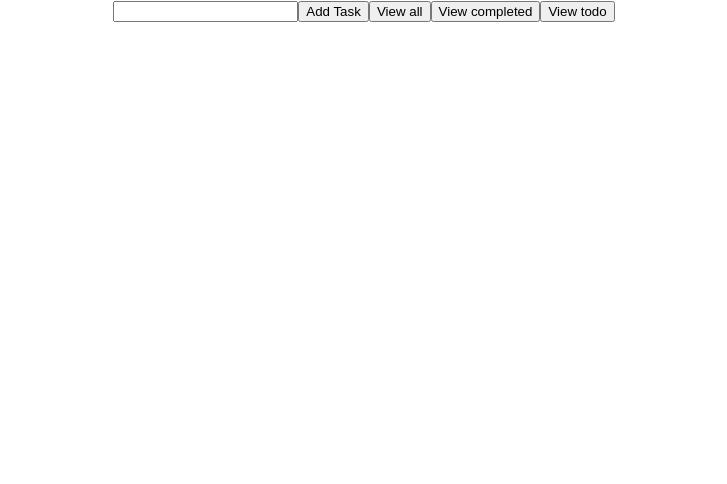
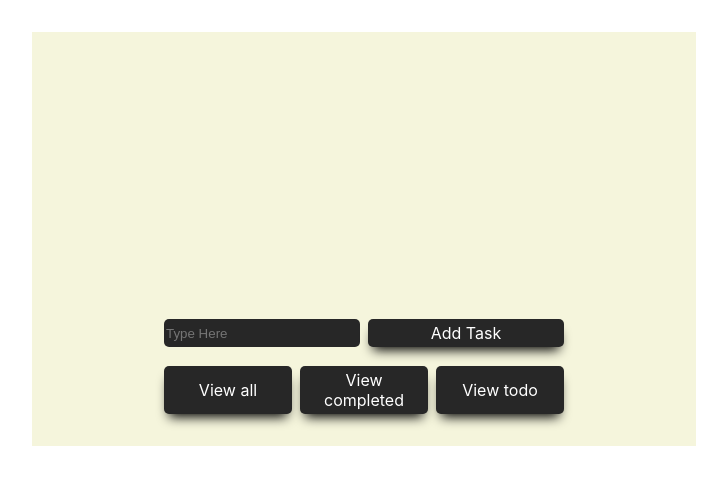
Before and after one commit to gustavofmota/to-do-list, a React (Create React App) app: page / in a window 1280 px wide. Shown: the top 484 px of the page, without its empty margins (276-1003 px from the left). Built offline with nearby package versions, Linux system fonts and the light colour scheme.

Commit message:
Added style to the to the form, making a PopUp

```diff
--- a/src/App.css
+++ b/src/App.css
@@ -1,38 +1,82 @@
 .App {
   text-align: center;
+  display:flex;
+  flex-direction: column;
+  align-items: center;
+  justify-content: end;
+  background-color: RGB(245, 245, 220);
+  height: 350px;
+  width: 600px;
+  padding:32px;
+  margin:32px;
 }
 
-.App-logo {
-  height: 40vmin;
-  pointer-events: none;
+button {
+    border: none;
+    margin: 0;
+    padding: 0;
+    width: auto;
+    overflow: visible;
+
+    background: transparent;
+
+    /* inherit font & color from ancestor */
+    color: inherit;
+    font: inherit;
+
+    /* Normalize `line-height`. Cannot be changed from `normal` in Firefox 4+. */
+    line-height: normal;
+
+    /* Corrects font smoothing for webkit */
+    -webkit-font-smoothing: inherit;
+    -moz-osx-font-smoothing: inherit;
+
+    /* Corrects inability to style clickable `input` types in iOS */
+    -webkit-appearance: none;
 }
 
-@media (prefers-reduced-motion: no-preference) {
-  .App-logo {
-    animation: App-logo-spin infinite 20s linear;
-  }
+/* Remove excess padding and border in Firefox 4+ */
+&::-moz-focus-inner {
+    border: 0;
+    padding: 0;
 }
 
-.App-header {
-  background-color: #282c34;
-  min-height: 100vh;
+button{
+  padding: 4px;
+  border-radius: 5px;
+  color: white;
+  background-color: rgb(39, 39, 39);
+  box-shadow: 0px 8px 12px -5px black;
+  width: 100%;
+}
+
+#form{
+  width: 100%;
   display: flex;
   flex-direction: column;
   align-items: center;
-  justify-content: center;
-  font-size: calc(10px + 2vmin);
-  color: white;
+  gap: 16px;
 }
 
-.App-link {
-  color: #61dafb;
+.form-input{
+  display: flex;
+  flex-direction: row;
+  gap: 8px;
+  width: 400px;
+  padding: 3px;
 }
 
-@keyframes App-logo-spin {
-  from {
-    transform: rotate(0deg);
-  }
-  to {
-    transform: rotate(360deg);
-  }
+#form .form-input input{
+  border-radius: 5px;
+  border:transparent;
+  color:white;
+  background-color: rgb(39, 39, 39);
+  width: 100%;
 }
+
+.view-types{
+  width: 400px;
+  display: flex;
+  flex-direction: row;
+  gap: 8px;
+}
--- a/src/App.js
+++ b/src/App.js
@@ -1,13 +1,28 @@
 import './App.css'
-import './components/table-list.js'
-import TodoListTable from './components/table-list.js'
-import Form from './components/form.js'
-import React, { useState } from 'react'
+import TodoListTable from './components/Table-list.js'
+import Form from './components/Form.js'
+import WarningPopUp from './components/WarningPopUp.js'
+import React, { useCallback, useEffect, useState } from 'react'
 
 function App() {
 	const [viewState, setViewState] = useState(0) //this will alternate the view 0=all, 1=completed, 2=todo
 	const [values, setValues] = useState([]) //this will save the values and update the state of each task
 	const [idCounter, setIdCounter] = useState(0) //this will always generate a unique id for each task
+
+	console.log(values)
+
+	const [popupMessage, setPopupMessage] = useState(null)
+
+	const showPopup = useCallback(
+		(newMessage) => {
+			setPopupMessage(newMessage)
+		},
+		[setPopupMessage]
+	)
+
+	const resetPopup = useCallback(() => {
+		setPopupMessage(null)
+	}, [setPopupMessage])
 
 	/**
 	 * This function will add a task to the list
@@ -17,13 +32,17 @@ function App() {
 	 * Target will be the name of the task to be added to the list
 	 */
 	function handleAddTask(target) {
+		try {
+			if (target.trim() === '') throw 'Cannot add empty task'
 			setValues([
 				...values,
 				{ id: idCounter, name: target, isCompleted: false },
 			])
 			setIdCounter(idCounter + 1)
+		} catch (err) {
+			// WarningPopUp('Error:' + err + '.')
 		}
-	console.log(values)
+	}
 
 	function handleSetViewState(e) {
 		setViewState(e.target.dataset.view)
@@ -47,10 +66,15 @@ function App() {
 				viewState={viewState}
 				handleCheckBoxChange={handleCheckBoxChange}
 			/>
+			{popupMessage ? (
+				<WarningPopUp value={popupMessage} onClose={resetPopup} />
+			) : (
 				<Form
 					handleSetViewState={handleSetViewState}
 					handleAddTask={handleAddTask}
+					showPopup={showPopup}
 				/>
+			)}
 		</div>
 	)
 }
--- /dev/null
+++ b/src/components/Form.js
@@ -0,0 +1,57 @@
+import React from 'react'
+
+const Form = ({ handleSetViewState, handleAddTask, showPopup }) => {
+	const onKeyDown = (e) => {
+		if (e.keyCode === 13) {
+			if (document.getElementById('newTask').value)
+				handleAddTask(document.getElementById('newTask').value)
+			else showPopup('Invalid input. Please enter a task name')
+		}
+	}
+	return (
+		<div id='form'>
+			<div className='form-input'>
+				<input
+					type='text'
+					name='newTask'
+					id='newTask'
+					placeholder='Type Here'
+					onKeyDown={(e) => onKeyDown(e)}
+				/>
+				<button
+					type='button'
+					onClick={() =>
+						handleAddTask(document.getElementById('newTask').value)
+					}
+				>
+					Add Task
+				</button>
+			</div>
+			<div className='view-types'>
+				<button
+					type='button'
+					data-view='0'
+					onClick={(e) => handleSetViewState(e)}
+				>
+					View all
+				</button>
+				<button
+					type='button'
+					data-view='1'
+					onClick={(e) => handleSetViewState(e)}
+				>
+					View completed
+				</button>
+				<button
+					type='button'
+					data-view='2'
+					onClick={(e) => handleSetViewState(e)}
+				>
+					View todo
+				</button>
+			</div>
+		</div>
+	)
+}
+
+export default Form
--- /dev/null
+++ b/src/components/PopUp.js
@@ -0,0 +1,9 @@
+import React, { Component } from 'react'
+
+class PopUp extends Component {
+	render() {
+		return <div className='PopUp'></div>
+	}
+}
+
+export default PopUp
--- a/src/components/table-list.js
+++ b/src/components/Table-list.js
@@ -1,7 +1,6 @@
 import React from 'react'
 
 const TodoListTable = ({ data, viewState, handleCheckBoxChange }) => {
-	console.log(viewState)
 	function whatViewState() {
 		switch (viewState) {
 			case '0':
@@ -26,9 +25,6 @@ const TodoListTable = ({ data, viewState, handleCheckBoxChange }) => {
 								onChange={() => handleCheckBoxChange(item.id)}
 								checked={item.isCompleted}
 							/>
-						</td>
-						{/*Is completed?*/}
-						<td>
 							<label>{item.name}</label>
 						</td>
 					</tr>
--- /dev/null
+++ b/src/components/WarningPopUp.css
@@ -0,0 +1,6 @@
+.WarningPopUp{
+    position: absolute;
+    height: 100px;
+    width: 200px;
+    right: 50%;
+}
--- /dev/null
+++ b/src/components/WarningPopUp.js
@@ -0,0 +1,26 @@
+import React from 'react'
+import PopUp from './PopUp'
+
+class WarningPopUp extends PopUp {
+	render() {
+		return (
+			<div className='WarningPopUp'>
+				<div className='WarningPopUp-content'>
+					<div className='WarningPopUp-header'>
+						<div
+							className='closing-X'
+							onClick={() =>
+								this.props.onClose && this.props.onClose()
+							}
+						>
+							X
+						</div>
+					</div>
+					<div className='WarningPopUp-body'>{this.props.value}</div>
+				</div>
+			</div>
+		)
+	}
+}
+
+export default WarningPopUp
--- a/src/components/form.js
+++ /dev/null
@@ -1,51 +0,0 @@
-import React from 'react'
-
-const Form = ({ handleSetViewState, handleAddTask }) => {
-
-    const onKeyDown = (e) => {
-		if (e.keyCode === 13) {
-			handleAddTask(document.getElementById('newTask').value)
-		}
-	}
-	return (
-		<div>
-			<input
-				type='text'
-				name='newTask'
-				id='newTask'
-				onKeyDown={(e) => onKeyDown(e)}
-			/>
-			<button
-				type='button'
-				onClick={() =>
-					handleAddTask(document.getElementById('newTask').value)
-				}
-			>
-				Add Task
-			</button>
-			<button
-				type='button'
-				data-view='0'
-				onClick={(e) => handleSetViewState(e)}
-			>
-				View all
-			</button>
-			<button
-				type='button'
-				data-view='1'
-				onClick={(e) => handleSetViewState(e)}
-			>
-				View completed
-			</button>
-			<button
-				type='button'
-				data-view='2'
-				onClick={(e) => handleSetViewState(e)}
-			>
-				View todo
-			</button>
-		</div>
-	)
-}
-
-export default Form
--- a/src/index.css
+++ b/src/index.css
@@ -11,3 +11,9 @@ code {
   font-family: source-code-pro, Menlo, Monaco, Consolas, 'Courier New',
     monospace;
 }
+
+#root{
+  display: flex;
+  justify-content: center;
+  align-items: center;
+}
--- a/src/index.js
+++ b/src/index.js
@@ -1,17 +1,11 @@
 import React from 'react';
 import ReactDOM from 'react-dom/client';
 import './index.css';
-import App from './App';
-import reportWebVitals from './reportWebVitals';
+import App from './App'
 
-const root = ReactDOM.createRoot(document.getElementById('root'));
+const root = ReactDOM.createRoot(document.getElementById('root'))
 root.render(
-  <React.StrictMode>
-    <App />
-  </React.StrictMode>
-);
-
-// If you want to start measuring performance in your app, pass a function
-// to log results (for example: reportWebVitals(console.log))
-// or send to an analytics endpoint. Learn more: https://bit.ly/CRA-vitals
-reportWebVitals();
+	<React.StrictMode>
+		<App />
+	</React.StrictMode>
+)
--- a/src/reportWebVitals.js
+++ /dev/null
@@ -1,13 +0,0 @@
-const reportWebVitals = onPerfEntry => {
-  if (onPerfEntry && onPerfEntry instanceof Function) {
-    import('web-vitals').then(({ getCLS, getFID, getFCP, getLCP, getTTFB }) => {
-      getCLS(onPerfEntry);
-      getFID(onPerfEntry);
-      getFCP(onPerfEntry);
-      getLCP(onPerfEntry);
-      getTTFB(onPerfEntry);
-    });
-  }
-};
-
-export default reportWebVitals;
```
Also changed, not shown: src/setupTests.js (deleted, +0 -5 lines), src/logo.svg (deleted). Lines whose indentation alone changed are shown as unchanged.
